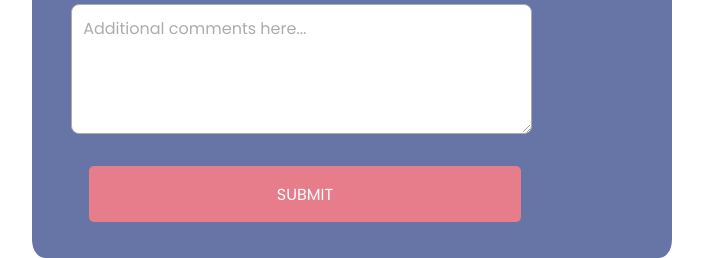
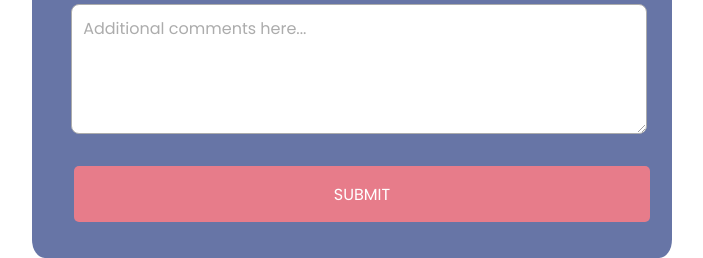
Before and after one commit to ginabeki/Survey-form, a website: page index.html in a window 1280 px wide. Shown: the part 825-1083 px from the top of the page, without its empty margins (288-991 px from the left). Drawn offline with Linux system fonts and the light colour scheme.

Commit message:
change the width of textarea to match the inputs

```diff
--- a/sass/_animation.scss
+++ b/sass/_animation.scss
@@ -3,14 +3,14 @@
   background-color: $color-secondary;
   color: $color-white;
   text-transform: uppercase;
-  width: 75%;
+  width: 100%;
   height: 3.5rem;
   padding: 0.375rem 0.75rem;
   text-align: center;
   font-size: 1rem;
   display: inline-block;
   margin-top: 10px;
-  margin-left: 25px;
+  margin-left: 10px;
   border-radius: 5px;
   cursor: pointer;
 
--- a/sass/_components.scss
+++ b/sass/_components.scss
@@ -43,7 +43,7 @@
 
 .input-textarea {
   min-height: 130px;
-  width: 80%;
+  width: 100%;
   padding: 0.7rem;
   resize: vertical;
   border-radius: 0.5rem;
```
Also changed, not shown: CSS/style.css.
